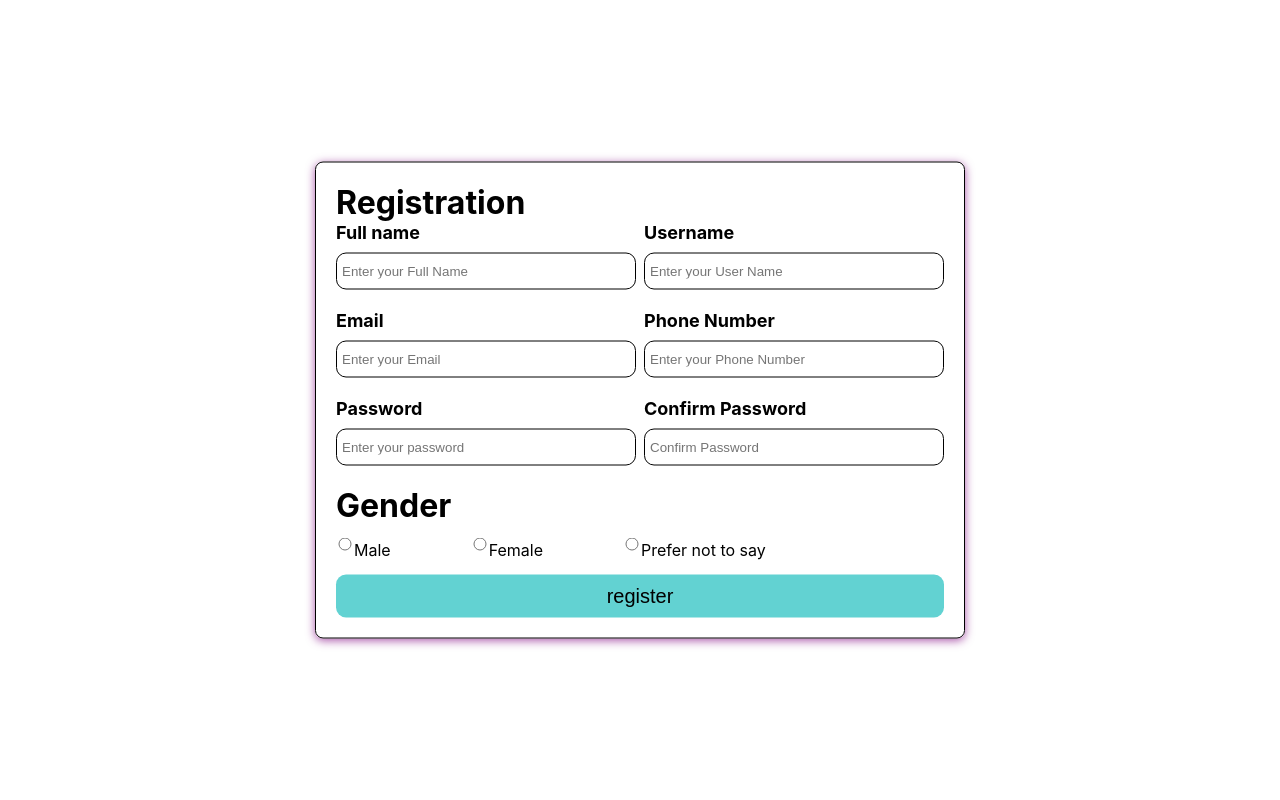
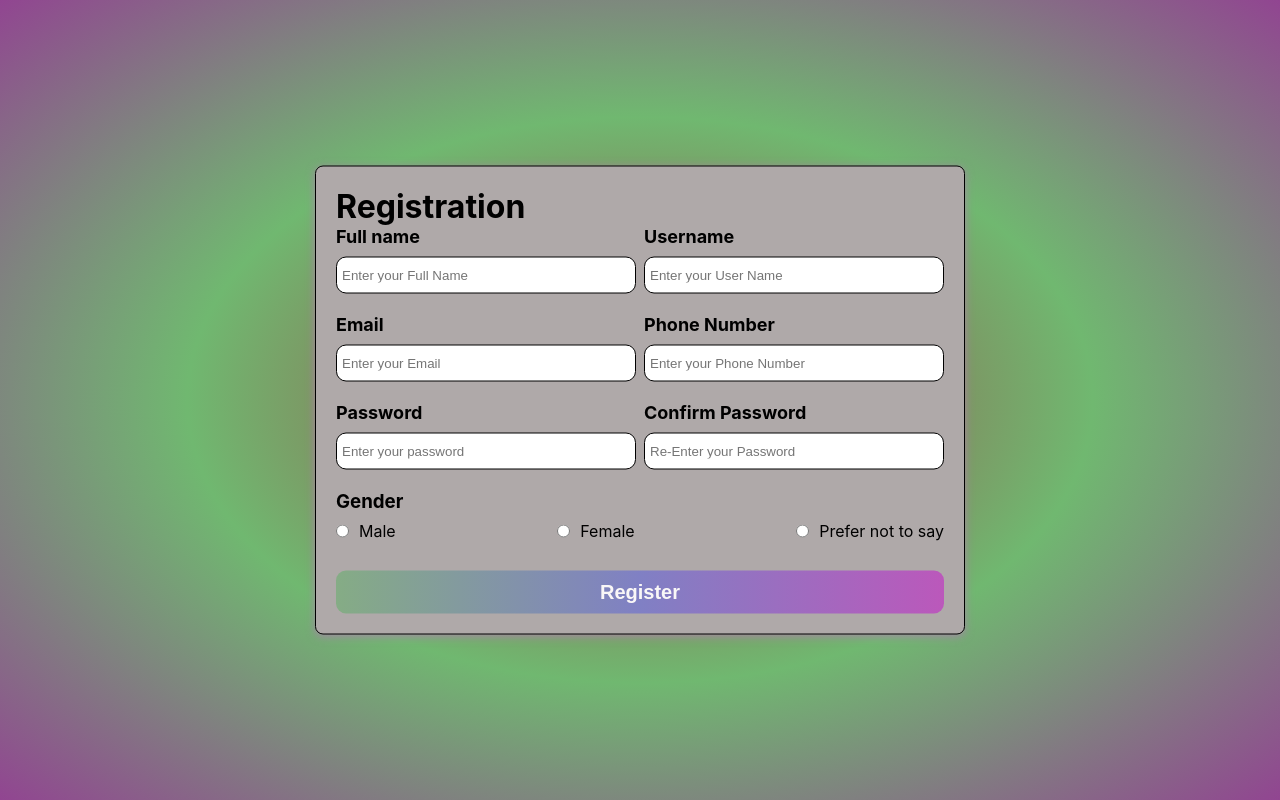
Before and after one commit to reyaayah/React-Project, a React (Create React App) app in the folder first_react_app/: page /register in a window 1280 px wide. Built offline with nearby package versions, Linux system fonts and the light colour scheme.

Commit message:
Added statechange in registerpage and some css

```diff
--- a/first_react_app/src/pages/register.jsx
+++ b/first_react_app/src/pages/register.jsx
@@ -1,9 +1,65 @@
+import { useState } from "react";
 import CustomFormField from "../components/CustomFormField";
 import "../styles/register.css"
 
 const Register=()=>{
+    const [fullname, setFullname] = useState("")
+    const [email, setEmail] = useState("")
+    const [password, setPassword] = useState("")
+    const [username, setUsername] = useState("")
+    const [phonenumber, setPhonenumber] = useState("")
+    const [confirmpassword, setConfirmpassword] = useState("")
+    const [gender, setGender] = useState("")
+    const handleSubmit = (event) => {
+        event.preventDefault();
+        if(email.length==0){
+            alert("Please enter email");
+            return
+        }
+        if(password.length<6){
+            alert("Please enter a strong password.")
+            return
+        }
+        if(password==confirmpassword){
+            alert("Password doesnot match")
+            return
+        }
+        if(gender==null){
+            alert("Please choose gender")
+        }
+        console.log("email = ", email)
+        console.log("password = ",password)
+        console.log("fullname =",fullname);
+        console.log("username =",username);
+        console.log("phonenumber =",phonenumber);
+        console.log("confirmpassword = ",confirmpassword);
+        console.log("gender =",gender);
+    }
+    const handleFullnameChange = (event) => {
+        setFullname(event.target.value)
+    }
+    const handleEmailChange = (event) => {
+        setEmail(event.target.value)
+    }
+
+    const handlePasswordChange = (event) => {
+        setPassword(event.target.value)
+    }
+    const handleUsernameChange = (event) => {
+        setUsername(event.target.value)
+    }
+    const handlePhonenumberChange = (event) => {
+        setPhonenumber(event.target.value)
+    }
+    const handleConfirmpasswordChange = (event) => {
+        setConfirmpassword(event.target.value)
+    }
+    const handleGenderChange = (event) => {
+        setGender(event.target.value)
+    }
     return(
-        <>
+        <div className="register-container">
+        <form onSubmit={handleSubmit}>
         <div id="register-box">
         <h1>Registration</h1>
         <div className="reg-row-field">
@@ -12,6 +68,8 @@ const Register=()=>{
                     cName="fullname"
                     placeholder="Enter your Full Name"
                     type="text"
+                    value={fullname}
+                    onChange={handleFullnameChange}
 
                 />
                 <CustomFormField
@@ -19,8 +77,9 @@ const Register=()=>{
                     cName="username"
                     placeholder="Enter your User Name"
                     type="text"
+                    value={username}
+                    onChange={handleUsernameChange}
                 />
-
         </div>
         <div className="reg-row-field">
         <CustomFormField
@@ -28,6 +87,8 @@ const Register=()=>{
                     cName="email"
                     placeholder="Enter your Email"
                     type="text"
+                    value={email}
+                    onChange={handleEmailChange}
 
                 />
                 <CustomFormField
@@ -35,6 +96,9 @@ const Register=()=>{
                     cName="phonenumber"
                     placeholder="Enter your Phone Number"
                     type="text"
+                    value={phonenumber}
+                    onChange={handlePhonenumberChange}
+
                 />
         </div>
         <div className="reg-row-field">
@@ -42,50 +106,43 @@ const Register=()=>{
                     label="Password"
                     cName="password"
                     placeholder="Enter your password"
-                    type="text"
+                    type="password"
+                    value={password}
+                    onChange={handlePasswordChange}
 
                 />
                 <CustomFormField
                     label="Confirm Password"
                     cName="confirmpassword"
-                    placeholder="Confirm Password"
-                    type="text"
+                    placeholder="Re-Enter your Password"
+                    type="password"
+                    value={confirmpassword}
+                    onChange={handleConfirmpasswordChange}
                 />
         </div>
-        <h1>Gender</h1>
-        <div className="gender-field">
-        <label className="gender-option">
-        <CustomFormField
-            cName="gender"
-            type="radio"
-            value="male"
-        />
-        Male
-    </label>
-    <label className="gender-option">
-        <CustomFormField
-            cName="gender"
-            type="radio"
-            value="female"
-        />
-        Female
-    </label>
-    <label className="gender-option">
-        <CustomFormField
-            cName="gender"
-            type="radio"
-            value="prefer_not_to_say"
-        />
-        Prefer not to say
-    </label>
+
+       <div className="gender-field">
+       <h3>Gender</h3>
+       <div className="gender-options">
+                <div className="gender">
+                    <input type="radio" value="Male" name="gender" onChange={handleGenderChange} /><p>Male</p>
+                </div>
+                <div className="gender">
+                    <input type="radio" value="Female" name="gender" onChange={handleGenderChange}/><p>Female</p>
+                </div>
+                <div className="gender">
+                    <input type="radio" value="Prefernottosay" name="gender" onChange={handleGenderChange} /><p>Prefer not to say</p>
+                </div>
         </div>
+       </div>
         <div id="register-button">
-                    <input type="submit" value="register" />
+                    <input type="submit" value="Register" />
                 </div>
 
         </div>
+        </form>
+        </div>
 
-        </>
     );
 }
 export default Register
--- a/first_react_app/src/styles/register.css
+++ b/first_react_app/src/styles/register.css
@@ -5,9 +5,15 @@
     transform: translate(-50%,-50%);
     border: 1px solid black;
     border-radius: 8px;
-    box-shadow: 0 2px 10px rgba(128, 0, 128, 0.684);
+    box-shadow: 0 2px 10px rgba(191, 113, 191, 0.684);
     width: 650px;
     padding: 20px;
+    background-color: rgb(175, 169, 169);
+}
+.register-container{
+    width: 100vw;
+    height: 100vh;
+    background: radial-gradient(rgb(155, 72, 72),rgb(112, 184, 112),rgb(145, 69, 145));
 }
 .reg-row-field{
     display: flex;
@@ -17,33 +23,31 @@
 .reg-row-field input{
     width: 300px;
 }
-.gender-field{
+.gender-field>h3{
+    margin-bottom: 8px;
+}
+.gender-options{
+    display: flex;
+    justify-content: space-between;
+    align-items: center;
+}
+.gender{
     display: flex;
     align-items: center;
-    gap: 80px;
-
+    justify-content: start;
 }
-.gender-option {
-    display: flex;
-    align-items: center;
-}
-
-.gender-option input[type="radio"] {
-    margin-right: 5px;
-}
-#register-button{
-    background-color: rgb(98, 210, 210);
-    color: black;
-    border-radius: 10px;
-    text-align: center;
-    font-size: 20px;
-    cursor: pointer;
+.gender input {
+    margin-right: 10px;
 }
 #register-button input{
+    background: linear-gradient(to right,rgb(133, 172, 133),rgb(128, 128, 196),rgb(187, 88, 187));
+    margin-top: 30px;
     width: 100%;
     padding: 10px 20px;
     background-color: transparent;
     border: none;
-    color: black;
+    border-radius: 10px;
+    color: rgb(249, 247, 247);
     font-size: 20px;
+    font-weight: bold;
 }
```
